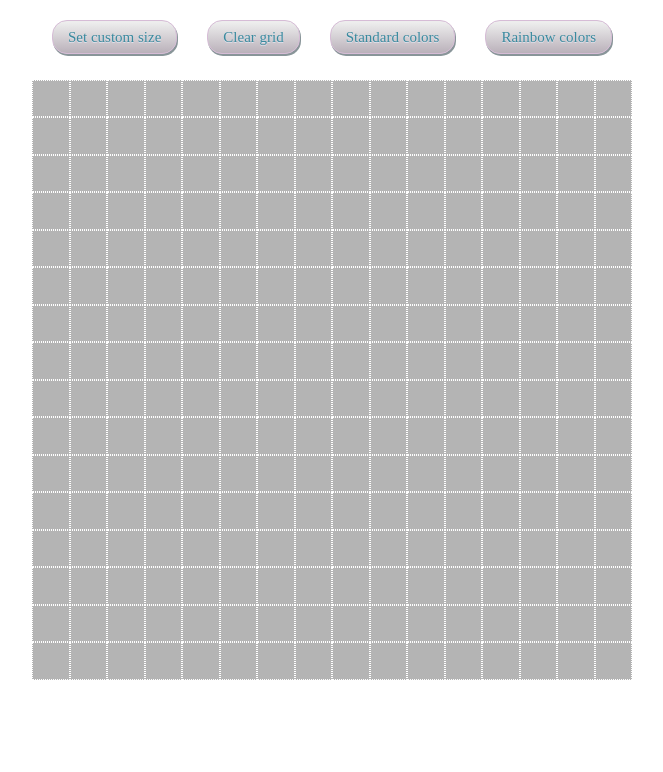
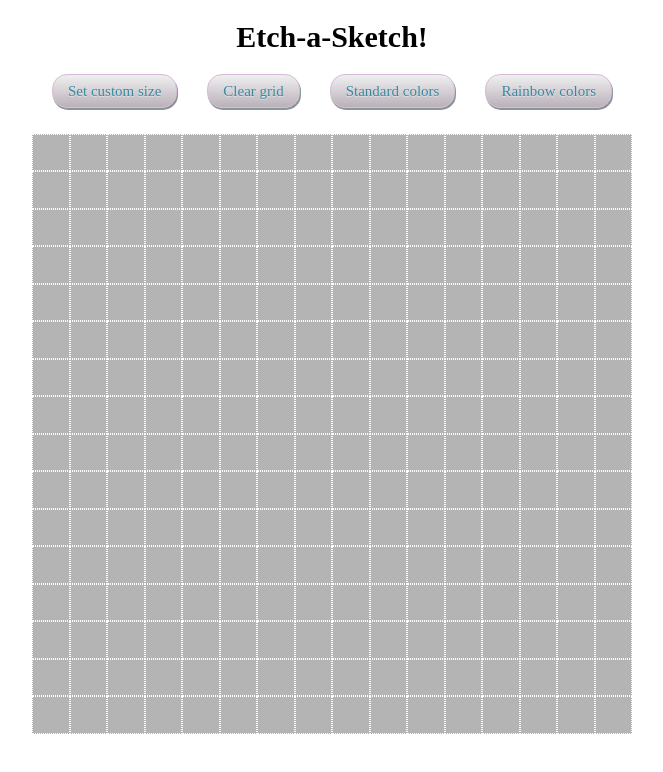
Before and after one commit to Kiwi-sia/etch-a-sketch, a plain HTML site: page index.html in a window 1280 px wide. Shown: the whole page, without its empty margins (308-971 px from the left). Drawn offline with Linux system fonts and the light colour scheme.

Commit message:
Add heading

```diff
--- a/index.html
+++ b/index.html
@@ -5,6 +5,7 @@
 		<title>Etch-a-Sketch</title>
 	</head>
 	<body>
+		<h1>Etch-a-Sketch!</h1>
 		<div class="pannel">
 			<span class="button set-size">Set custom size</span>
 			<span class="button clear-gird">Clear grid</span>
--- a/script.js
+++ b/script.js
@@ -35,6 +35,7 @@ newRainbow[0].addEventListener("click", () => {
 	setRandomColors();
 });
 
+//Getting grid size from user input
 function getNumberOfBoxes() {
 	let numberOfBoxes = prompt("How many boxes per row?");
 	if (numberOfBoxes > 100 || numberOfBoxes <= 0) {
@@ -45,6 +46,7 @@ function getNumberOfBoxes() {
 	}
 }
 
+//Setting a custom grid
 function rebuildGrid(numberOfBoxes) {
 	clearGrid();
 	let newWidth = 100 / numberOfBoxes;
--- a/style.css
+++ b/style.css
@@ -18,6 +18,10 @@ body {
 	align-items: center;
 }
 
+h1 {
+	font-size: 3rem;
+	margin-bottom: 0;
+}
 #container {
 	display: flex;
 	flex-wrap: wrap;
```
